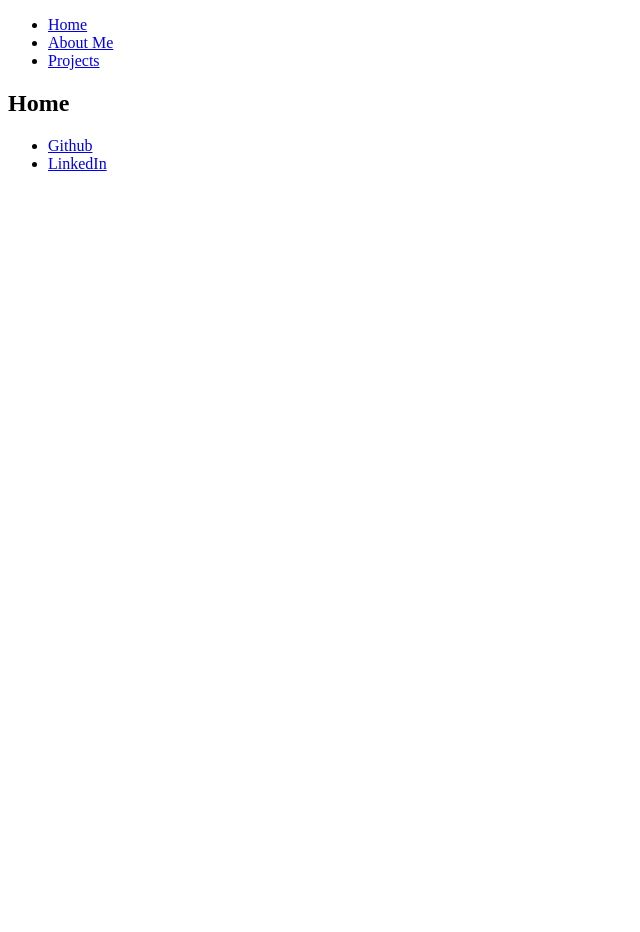
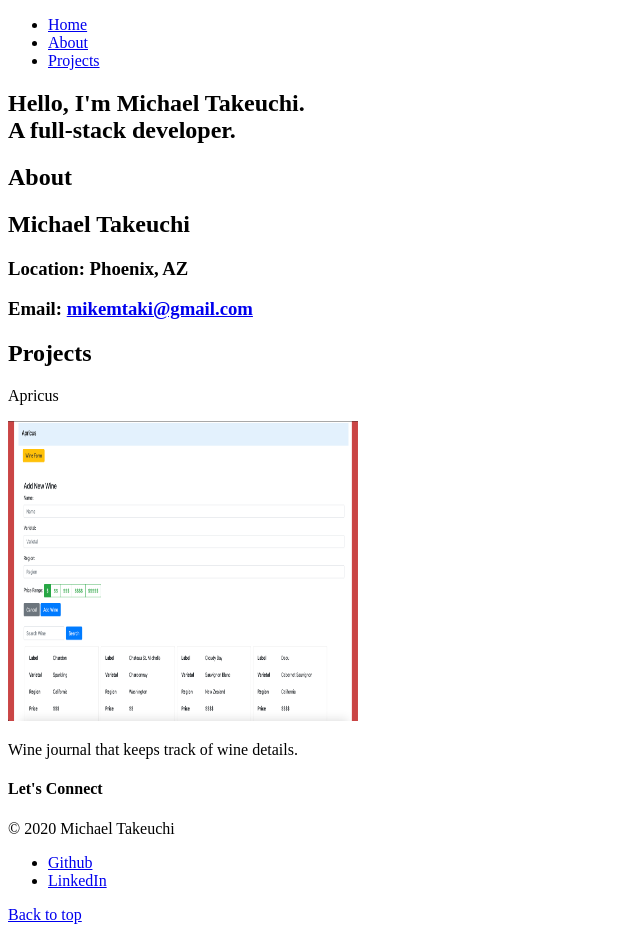
Before and after one commit to mmtakeuchi/personal_portfolio, a plain HTML site: page index.html in a window 1280 px wide. Shown: the whole page, without its empty margins (0-640 px from the left). Before the commit the page ends 800 px from the top, so only its background shows below. Drawn offline with Linux system fonts and the light colour scheme.

Commit message:
added apricus project

```diff
--- a/index.html
+++ b/index.html
@@ -3,27 +3,77 @@
 <head>
     <meta charset="UTF-8">
     <meta name="viewport" content="width=device-width, initial-scale=1.0">
-    <link rel="stylesheet" type="text/css" href="style.css">
+    <link rel="stylesheet" href="style.css">
     <title>Michael Takeuchi</title>
 </head>
 <body>
+
+    <!-- START NAVBAR -->
+
     <nav id="navbar">
         <ul>
             <li><a href="#home">Home</a></li>
-            <li><a href="#about">About Me</a></li>
+            <li><a href="#about">About</a></li>
             <li><a href="#projects">Projects</a></li>
         </ul>
     </nav>
 
+    <!-- END NAVBAR-->
+
+    <!-- START HOME SECTION -->
     <section id="home">
-        <h1>Home</h1>
+        <h2>Hello, I'm <span>Michael Takeuchi</span>.<br>
+            A full-stack developer.
+        </h2>
     </section>
 
+    <!-- END HOME SECTION -->
+
+    <!-- START ABOUT ME -->
+
+    <section id="about">
+        <h2>About</h2>
+        <div id="details">
+            <h1>Michael Takeuchi</h1>
+            <h3>Location: <span>Phoenix, AZ</span></h3>
+            <h3>Email: <a href="mailto:mikemtaki@gmail.com">mikemtaki@gmail.com</a></h3>
+        </div>
+    </section>
+
+    <!-- END ABOBUT ME -->
+
+    <!-- START PROJECT SECTION-->
+
+    <section id="projects">
+        <h2>Projects</h2>
+
+        <div id="apricus">
+            <p class="project-title">Apricus</p>
+            <img class="project-pic" src="images/Apricus_SS.png" alt="Apricus Home">
+            <p>Wine journal that keeps track of wine details.</p>
+        </div>
+
+
+    </section>
+
+    <!-- END PROJECT SECTION -->
+
+
+    <!-- START FOOTER SECTION -->
+
     <footer>
-        <ul id="socials">
-            <li><a href="https://github.com/mmtakeuchi">Github</a></li>
-            <li><a href="https://www.linkedin.com/in/michaeltakeuchi/">LinkedIn</a></li>
-        </ul>
+        <h4>Let's Connect</h4>
+        <div id="socials">
+            <p>© 2020 Michael Takeuchi</p>
+            <ul>
+                <li><a href="https://github.com/mmtakeuchi" target="_blank">Github</a></li>
+                <li><a href="https://www.linkedin.com/in/michaeltakeuchi/" target="_blank">LinkedIn</a></li>
+            </ul>
+
+            <a href="#home">Back to top</a>
+        </div>
     </footer>
+
+    <!-- END FOOTER SECTION -->
 </body>
 </html>
--- a/style.css
+++ b/style.css
@@ -0,0 +1,4 @@
+.project-pic {
+    height: 300px;
+    width: 350px
+}
```
Also changed, not shown: images/Apricus_SS.png (added).
